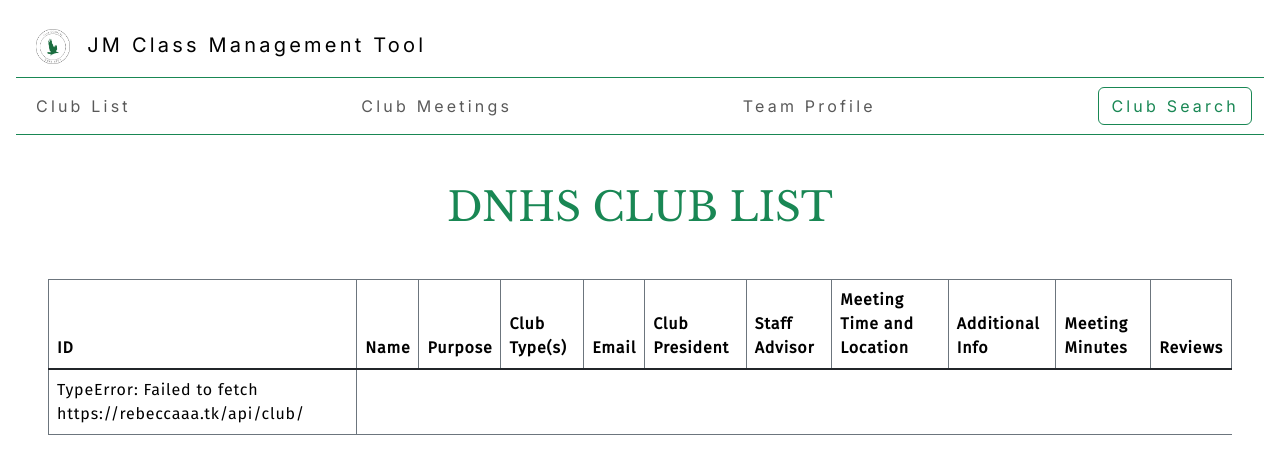
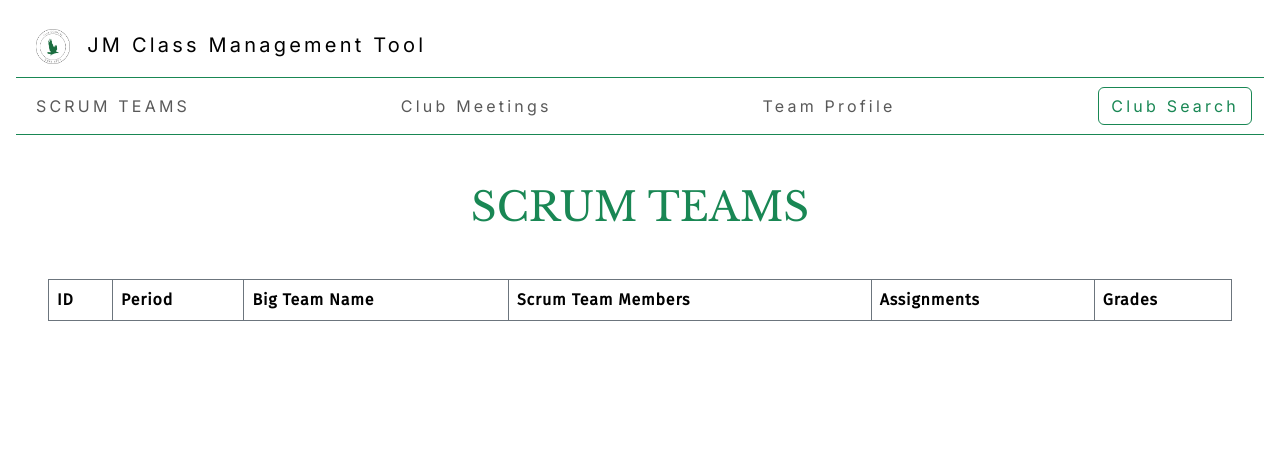
Before and after one commit to saumyapalk23/codingprojfontend, a Jekyll site: the page built from team.md, in a window 1280 px wide. Shown: the top 474 px of the page. Built offline with Jekyll 4.4.1, drawn with Linux system fonts in a browser that asks for light colours; our own code applies the rules of GitHub Pages for plain Markdown files; the repository's description, which GitHub fills in, is left out.

Commit message:
scrum team table, basic set up

```diff
--- a/_includes/nav.html
+++ b/_includes/nav.html
@@ -23,7 +23,7 @@
     <div class="collapse navbar-collapse" id="navbarToggler2">
       <ul class="navbar-nav me-auto mb-1 mb-lg-0">
         <li class="nav-item">
-          <a class="nav-link" href="{{ site.baseurl }}/clubs">Club List</a>
+          <a class="nav-link" href="{{ site.baseurl }}/team">SCRUM TEAMS</a>
         </li>
       </ul>
       <ul class="navbar-nav me-auto mb-1 mb-lg-0">
--- a/clubs.md
+++ b/team.md
@@ -1,30 +1,24 @@
 <html>
     <body>
-        <h1 class="text-center m-5 text-success">DNHS CLUB LIST</h1>
+        <h1 class="text-center m-5 text-success">SCRUM TEAMS</h1>
         <div class="table-responsive mx-5">
             <table class="table table-hover table-bordered border-secondary mb-5">
                 <thead>
                     <tr>
                         <th scope="col">ID</th>
-                        <th scope="col">Name</th>
-                        <th scope="col">Purpose</th>
-                        <th scope="col">Club Type(s)</th>
-                        <th scope="col">Email</th>
-                        <th scope="col">Club President</th>
-                        <th scope="col">Staff Advisor</th>
-                        <th scope="col">Meeting Time and Location</th>
-                        <th scope="col">Additional Info</th>
-                        <!-- <th scope="col">Official Club?</th> -->
-                        <!-- Links -->
-                        <th scope="col">Meeting Minutes</th>
-                        <th scope="col">Reviews</th>
+                        <th scope="col">Period</th>
+                        <th scope="col">Big Team Name</th>
+                        <!-- Link -->
+                        <th scope="col">Scrum Team Members</th>
+                        <th scope="col">Assignments</th>
+                        <th scope="col">Grades</th>
                     </tr>
                 </thead>
                 <tbody class="table-group-divider" id="clubs">
                 </tbody>
             </table>
         </div>
-        <script>
+        <!-- <script>
             // prepare fetch urls
             // const club_url = "http://localhost:8192/api/club";
             const club_url = "https://rebeccaaa.tk/api/club";
@@ -88,11 +82,6 @@
                         tr.appendChild(name);
                         tr.appendChild(purpose);
                         tr.appendChild(types);
-                        tr.appendChild(email);
-                        tr.appendChild(president);
-                        tr.appendChild(advisor);
-                        tr.appendChild(meeting);
-                        tr.appendChild(info);
                         // tr.appendChild(official);
                         tr.appendChild(minutes);
                         tr.appendChild(reviews);
@@ -117,6 +106,6 @@
                 tr.appendChild(td);
                 clubContainer.appendChild(tr);
             }
-        </script>
+        </script> -->
     </body>
 </html>
```
